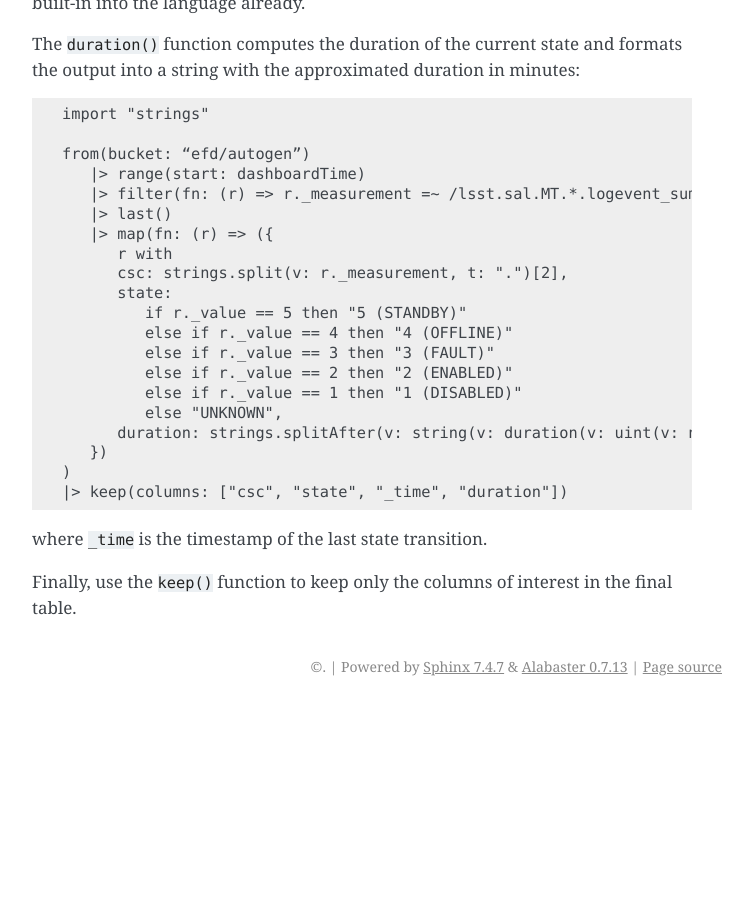
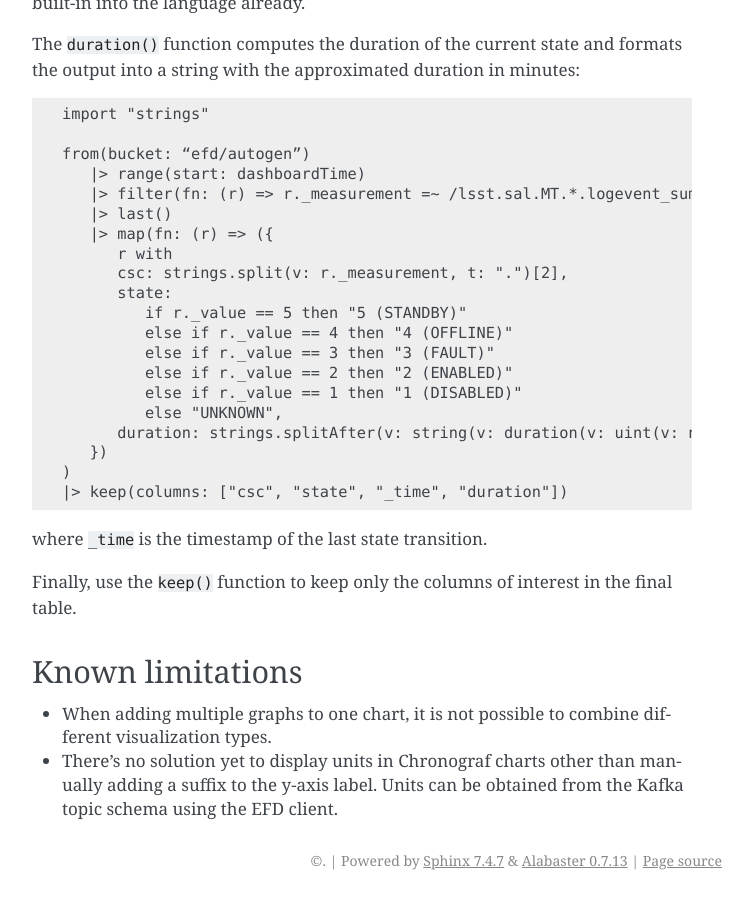
Before and after one commit to lsst-sqre/sasquatch, a Sphinx documentation site: the page built from docs/user-guide/dashboards.rst, in a window 1280 px wide and 900 px high, scrolled down 4778 px. Shown: the whole window, without its empty margins (388-1141 px from the left). Built offline with Sphinx 7.4.7, drawn with Linux system fonts in a browser that asks for light colours; before the commit the page ends 5484 px from its top, so only the background shows below that.

Commit message:
Known limitations when creating dashboards

```diff
--- a/docs/user-guide/dashboards.rst
+++ b/docs/user-guide/dashboards.rst
@@ -242,3 +242,11 @@ The ``duration()`` function computes the duration of the current state and forma
 where ``_time`` is the timestamp of the last state transition.
 
 Finally, use the ``keep()`` function to keep only the columns of interest in the final table.
+
+Known limitations
+=================
+
+- When adding multiple graphs to one chart, it is not possible to combine different visualization types.
+
+- There's no solution yet to display units in Chronograf charts other than manually adding a suffix to the y-axis label.
+  Units can be obtained from the Kafka topic schema using the EFD client.
```
